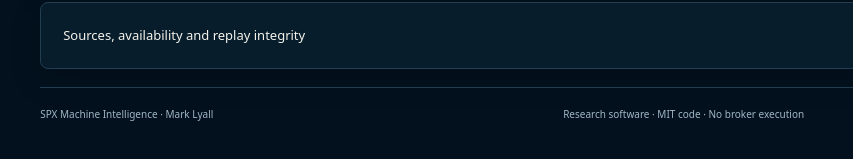
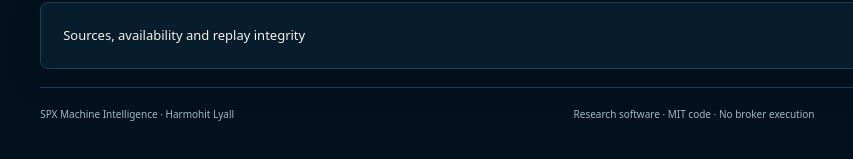
Before and after one commit to hlyall/spx-0dte-options-analysis-ml, a website: page apps/dashboard/public/index.html in a window 1280 px wide. Shown: the part 2369-2528 px from the top of the page, 11-864 px from the left. Drawn offline with Linux system fonts and the light colour scheme; no server answers.

Commit message:
Update author and copyright attribution to Harmohit Lyall

```diff
--- a/apps/dashboard/public/index.html
+++ b/apps/dashboard/public/index.html
@@ -25,5 +25,5 @@
 <section class="panel" id="laboratory"><div class="panel-heading"><div><p class="eyebrow">DEFINE THE RISK BEFORE THE TRADE</p><h2>Options laboratory</h2></div><span class="pill">Educational payoff • no orders</span></div><div class="lab-grid"><div><p class="body-note">Build up to four legs. Positive quantities buy; negative quantities sell. Prices are points per option; SPX multiplier is 100. The graph is expiration payoff before fees.</p><div class="leg-head"><span>Side</span><span>Strike</span><span>Premium</span><span>Qty</span></div><div id="legs"></div><div class="lab-buttons"><button class="button" id="add-leg">+ Add leg</button><button class="button" id="reset-legs">Reset example</button></div><div id="risk-totals"></div></div><div><div id="risk-chart" class="chart"></div><p class="footnote">Expiration payoff differs from a pre-expiration mark. Exercise style, settlement, expiration date, liquidity and fees must be checked for the selected product.</p></div></div></section>
 <section class="panel"><div class="panel-heading"><div><p class="eyebrow">CHAIN EXPLORER</p><h2>Same-expiry options</h2></div><label class="quiet">Filter <select id="right-filter"><option value="ALL">Calls + puts</option value="CALL">Calls</option><option value="PUT">Puts</option></select></label></div><p id="chain-note" class="footnote"></p><div class="table-scroll"><table><thead><tr><th>Strike</th><th>Right</th><th>Bid</th><th>Ask</th><th>Spread</th><th>Delta</th><th>Gamma</th><th>Theta†</th><th>Vega†</th><th>IV</th><th>Open interest</th></tr></thead><tbody id="chain"></tbody></table></div></section>
 <details class="panel source-panel"><summary>Sources, availability and replay integrity <span>Inspect provenance ↗</span></summary><div id="sources"></div><div class="divider"></div><p class="body-note">Free services are best effort and can be delayed, rate limited or unavailable. No-key feeds do not guarantee a current SPX option chain. Licensed feeds can be configured server-side. Demo data is always separate and unmistakably labeled.</p></details>
-<footer><span>SPX Machine Intelligence · Mark Lyall</span><span>Research software · MIT code · No broker execution</span><a href="#">Back to top ↑</a></footer>
+<footer><span>SPX Machine Intelligence · Harmohit Lyall</span><span>Research software · MIT code · No broker execution</span><a href="#">Back to top ↑</a></footer>
 </main><script type="module" src="/app.js"></script></body></html>
```
Also changed, not shown: README.md, 2 other files.
